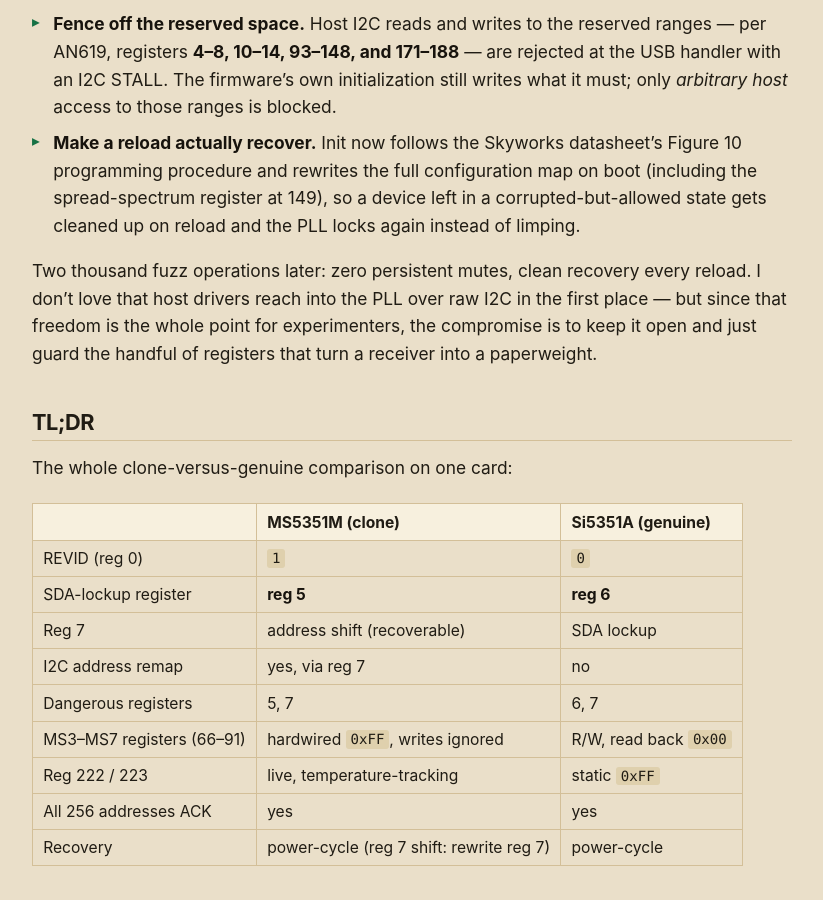
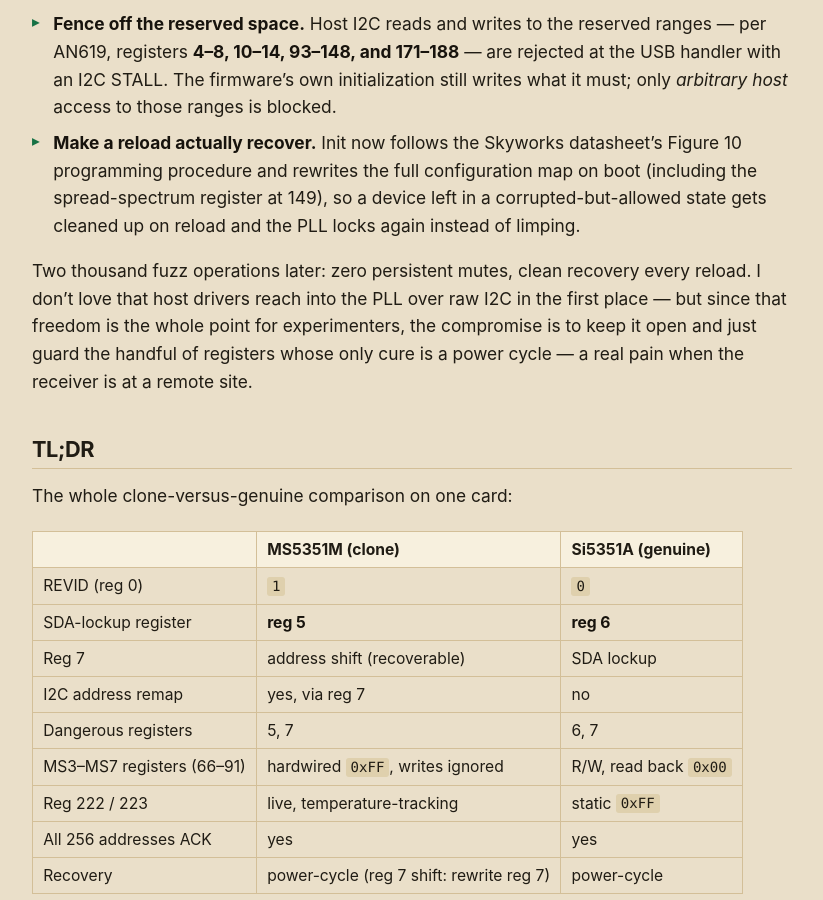
Before and after one commit to ringof/ringof.github.io, a Jekyll site: the page built from _posts/2026-07-12-the-si5351-clock-generator-that-disappeared.md, in a window 1280 px wide and 900 px high, scrolled down 4629 px. Shown: the whole window, without its empty margins (228-1051 px from the left). Built offline with Jekyll 4.4.1, drawn with Linux system fonts in a browser that asks for light colours.

Commit message:
It's recoverable, not a paperweight — reframe cost as remote power-cycle
The lockup clears on a power cycle; the real cost is having to do that,
which is a pain for a remote operator. Reword the closing line to match.

```diff
--- a/_posts/2026-07-12-the-si5351-clock-generator-that-disappeared.md
+++ b/_posts/2026-07-12-the-si5351-clock-generator-that-disappeared.md
@@ -206,8 +206,8 @@ two things:
 Two thousand fuzz operations later: zero persistent mutes, clean recovery every
 reload. I don't love that host drivers reach into the PLL over raw I2C in the
 first place — but since that freedom is the whole point for experimenters, the
-compromise is to keep it open and just guard the handful of registers that turn
-a receiver into a paperweight.
+compromise is to keep it open and just guard the handful of registers whose only
+cure is a power cycle — a real pain when the receiver is at a remote site.
 
 ## TL;DR
 
```
